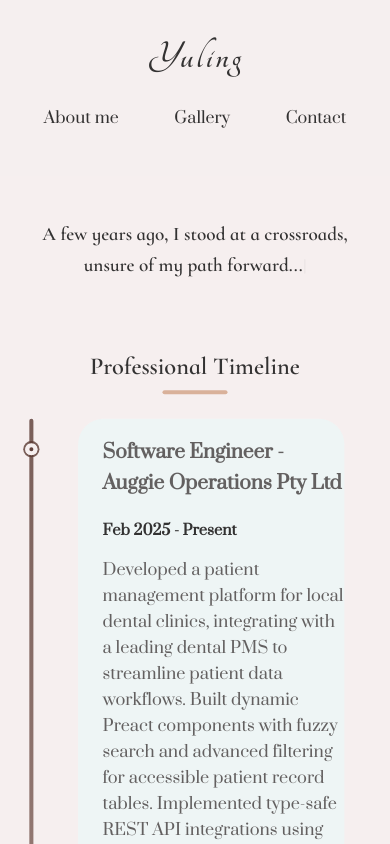
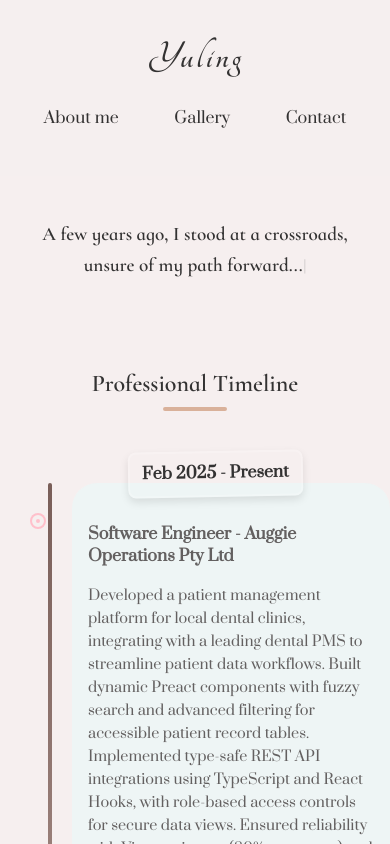
Before and after one commit to Summerflowerling/Summerflowerling.github.io, a React (Vite) app: page / in a window 390 px wide. Shown: the top 844 px of the page. Built offline with nearby package versions, Linux system fonts and the light colour scheme.

Commit message:
Update: Adjust timeline animetion

```diff
--- a/src/components/WorkExperienceItem.module.css
+++ b/src/components/WorkExperienceItem.module.css
@@ -1,29 +1,31 @@
 .aboutMeWidgetFlex {
   display: flex;
-  padding: 0 2rem;
-  margin: 3rem;
+  padding: 2.5rem 3rem;
+  margin: 2rem 0;
+  min-height: 12rem;
+  width: 100%;
 }
 
 .workExperienceWrapper {
   display: flex;
   width: 100%;
+  align-items: center;
 }
 
 .aboutMeWorkContent {
-  width: 70%;
+  width: 100%;
   color: var(--text-color-secondary);
 }
 
-.workingYears {
-  margin-left: 5rem;
-  margin-right: 0;
-  align-self: center;
-  color: var(--text-color);
-  white-space: nowrap;
+.aboutMeWorkContent h3 {
+  margin-bottom: 1rem;
+  font-size: 1.25rem;
+  line-height: 1.4;
 }
 
-.workingYearsSmall {
-  display: none;
+.aboutMeWorkContent p {
+  font-size: 1rem;
+  line-height: 1.6;
 }
 
 .aboutMeWidgetColor1 {
@@ -38,53 +40,32 @@
 
 @media (max-width: 48rem) {
   .aboutMeWidgetFlex {
-    flex-direction: column;
-    align-items: flex-start;
+    padding: 2rem 1.5rem;
+    margin: 1.5rem;
+    min-height: 10rem;
   }
 
-  .workingYears {
-    margin-left: 0;
-    margin-bottom: 1rem;
+  .aboutMeWorkContent h3 {
+    font-size: 1.1rem;
   }
 
-  .aboutMeWorkContent {
-    width: 100%;
-  }
-
-  .workingYears {
-    display: none;
-  }
-
-  .workingYearsSmall {
-    display: block;
-    margin-left: 0;
-    margin-bottom: 1rem;
-    font-size: 0.9rem;
-    align-self: flex-start;
-    color: var(--text-color);
+  .aboutMeWorkContent p {
+    font-size: 0.95rem;
   }
 }
 
 @media (max-width: 415px) {
   .aboutMeWidgetFlex {
-    padding-left: 1.5rem;
-    padding-right: 0;
-    margin: 2rem;
+    padding: 1.5rem 1rem;
+    margin: 1rem;
+    min-height: 8rem;
   }
 
-  .workExperienceWrapper {
-    flex-direction: column;
+  .aboutMeWorkContent h3 {
+    font-size: 1rem;
   }
 
-  .aboutMeWorkContent {
-    width: 100%;
-  }
-
-  .workingYears {
-    margin-left: 0;
-    margin-right: 0;
-    margin-bottom: 1rem;
+  .aboutMeWorkContent p {
     font-size: 0.9rem;
-    align-self: flex-start;
   }
 }
--- a/src/components/WorkExperienceItem.tsx
+++ b/src/components/WorkExperienceItem.tsx
@@ -3,24 +3,20 @@ import styles from './WorkExperienceItem.module.css';
 interface WorkExperienceItemProps {
   title: string;
   description: string;
-  years: string;
   colorClass: string;
 }
 
 const WorkExperienceItem: React.FC<WorkExperienceItemProps> = ({
   title,
   description,
-  years,
   colorClass,
 }) => (
   <div className={`${styles.aboutMeWidgetFlex} ${styles[colorClass]}`}>
     <div className={styles.workExperienceWrapper}>
       <div className={styles.aboutMeWorkContent}>
         <h3>{title}</h3>
-        <h3 className={styles.workingYearsSmall}>{years}</h3>
         <p>{description}</p>
       </div>
-      <h3 className={styles.workingYears}>{years}</h3>
     </div>
   </div>
 );
--- a/src/pages/About.module.css
+++ b/src/pages/About.module.css
@@ -44,9 +44,9 @@
 
 .timelineLine {
   position: absolute;
-  left: 2rem;
+  left: 50%;
+  transform: translateX(-50%);
   top: 0;
-  bottom: 0;
   width: 0.25rem;
   background: linear-gradient(
     to bottom,
@@ -54,26 +54,83 @@
     var(--color-desert-coral)
   );
   border-radius: 0.125rem;
-  transform-origin: top;
+  transition: height 1s ease-out;
 }
 
 .timelineItem {
   position: relative;
-  padding-left: 4rem;
-  margin-bottom: 3rem;
+  padding: 0;
+  margin-bottom: 4rem;
+  display: flex;
+  align-items: center;
+  min-height: 8rem;
+}
+
+/* Alternating layout - odd items (0, 2, 4...) go to the right */
+.timelineItem:nth-child(odd) {
+  justify-content: flex-start;
+}
+
+.timelineItem:nth-child(odd) .timelineContent {
+  margin-left: calc(50% + 2rem);
+  text-align: left;
+}
+
+/* Even items (1, 3, 5...) go to the left */
+.timelineItem:nth-child(even) {
+  justify-content: flex-end;
+}
+
+.timelineItem:nth-child(even) .timelineContent {
+  margin-right: calc(50% + 2rem);
+  text-align: right;
+}
+
+.timelineContent {
+  width: calc(50% - 3rem);
+  position: relative;
 }
 
 .timelineMarker {
   position: absolute;
-  left: 1.5rem;
-  top: 1.5rem;
+  left: 50%;
+  top: 2rem;
+  transform: translateX(-50%);
   width: 1rem;
   height: 1rem;
-  background: var(--color-dark-terracotta);
+  background: #ffc0cb; /* Light pink color */
   border-radius: 50%;
   border: 0.25rem solid var(--background-color);
-  box-shadow: 0 0 0 0.125rem var(--color-dark-terracotta);
+  box-shadow: 0 0 0 0.125rem #ffc0cb;
   z-index: 2;
+}
+
+.timelineYear {
+  position: absolute;
+  top: -2.5rem;
+  left: 0;
+  right: 0;
+  font-size: 1.2rem;
+  font-weight: 700;
+  color: var(--text-color);
+  padding: 0.75rem 1rem;
+  border-radius: 0.5rem;
+  white-space: nowrap;
+  z-index: 3;
+  text-align: center;
+  width: fit-content;
+  margin: 0 auto;
+  box-shadow: 0 4px 8px rgba(0, 0, 0, 0.1);
+  transform: rotate(-2deg);
+  border: 2px solid rgba(255, 255, 255, 0.2);
+}
+
+.timelineYearColor1 {
+  background-color: var(--widget-background-color1);
+}
+
+.timelineYearColor2 {
+  background-color: var(--widget-background-color2);
 }
 
 /* Section 3: Book Section (optimized for performance) */
@@ -122,18 +179,48 @@
   }
 
   .timelineLine {
-    left: 1rem;
+    left: 2rem;
+    transform: none;
   }
 
   .timelineItem {
-    padding-left: 2.5rem;
-    margin-bottom: 2rem;
+    padding-left: 3rem;
+    margin: 5rem 0;
+    display: block;
+  }
+
+  .timelineItem:nth-child(odd),
+  .timelineItem:nth-child(even) {
+    justify-content: flex-start;
+  }
+
+  .timelineItem:nth-child(odd) .timelineContent,
+  .timelineItem:nth-child(even) .timelineContent {
+    margin-left: 0;
+    margin-right: 0;
+    width: 100%;
+    text-align: left;
+  }
+
+  .timelineContent {
+    width: 100%;
   }
 
   .timelineMarker {
-    left: 0.75rem;
+    left: 1.25rem;
+    top: 2rem;
+    transform: none;
     width: 0.75rem;
     height: 0.75rem;
+  }
+
+  .timelineYear {
+    left: 0;
+    top: -2rem;
+    font-size: 1rem;
+    padding: 0.5rem 0.75rem;
+    text-align: left;
+    transform: rotate(-1deg);
   }
 
   .bookSection {
@@ -153,7 +240,12 @@
   }
 
   .timelineItem {
-    padding-left: 2rem;
+    padding-left: 2.5rem;
+    margin: 5rem 0;
+  }
+
+  .timelineMarker {
+    left: 1rem;
   }
 
   .workExperienceItem {
@@ -171,6 +263,17 @@
     background: var(--text-color);
     border-color: var(--background-color);
   }
+
+  .timelineYear {
+    color: var(--text-color);
+    background: var(--background-color);
+    border: 2px solid var(--text-color);
+  }
+
+  .timelineYearColor1,
+  .timelineYearColor2 {
+    background: var(--background-color);
+  }
 }
 
 /* Focus styles for keyboard navigation */
--- a/src/pages/About.tsx
+++ b/src/pages/About.tsx
@@ -24,7 +24,7 @@ const About = () => {
   // Scroll progress for sections
   const { scrollYProgress: timelineScrollYProgress } = useScroll({
     target: timelineRef,
-    offset: ['start end', 'end start'],
+    offset: ['start center', 'end center'],
   });
 
   const { scrollYProgress: bookScrollYProgress } = useScroll({
@@ -32,17 +32,119 @@ const About = () => {
     offset: ['start end', 'end start'],
   });
 
-  // Transform values for parallax and effects
-  const timelineScale = useTransform(
+  // Transform values for timeline line extension
+  const timelineLineHeight = useTransform(
     timelineScrollYProgress,
-    [0, 0.5, 1],
-    [0.9, 1, 1.1],
+    [0, 0.9],
+    ['0%', '100%'],
   );
+
   const timelineOpacity = useTransform(
     timelineScrollYProgress,
     [0, 0.2, 0.8, 1],
-    [0, 1, 1, 0.7],
+    [0, 1, 1, 0.8],
   );
+
+  // Create transforms for each timeline item
+  const item0Opacity = useTransform(
+    timelineScrollYProgress,
+    [0, 0.15, 0.85, 1],
+    [0, 1, 1, 0],
+  );
+  const item0X = useTransform(timelineScrollYProgress, [0, 0.2], [-20, 0]);
+  const item0Scale = useTransform(timelineScrollYProgress, [0, 0.2], [0.9, 1]);
+
+  const item1Opacity = useTransform(
+    timelineScrollYProgress,
+    [0.1, 0.25, 0.9, 1],
+    [0, 1, 1, 0],
+  );
+  const item1X = useTransform(timelineScrollYProgress, [0.1, 0.35], [-20, 0]);
+  const item1Scale = useTransform(
+    timelineScrollYProgress,
+    [0.1, 0.35],
+    [0.9, 1],
+  );
+
+  const item2Opacity = useTransform(
+    timelineScrollYProgress,
+    [0.25, 0.4, 0.95, 1],
+    [0, 1, 1, 0],
+  );
+  const item2X = useTransform(timelineScrollYProgress, [0.25, 0.5], [-20, 0]);
+  const item2Scale = useTransform(
+    timelineScrollYProgress,
+    [0.25, 0.5],
+    [0.9, 1],
+  );
+
+  const item3Opacity = useTransform(
+    timelineScrollYProgress,
+    [0.4, 0.55, 1, 1],
+    [0, 1, 1, 0],
+  );
+  const item3X = useTransform(timelineScrollYProgress, [0.4, 0.65], [-20, 0]);
+  const item3Scale = useTransform(
+    timelineScrollYProgress,
+    [0.4, 0.65],
+    [0.9, 1],
+  );
+
+  const item4Opacity = useTransform(
+    timelineScrollYProgress,
+    [0.55, 0.7, 1, 1],
+    [0, 1, 1, 0],
+  );
+  const item4X = useTransform(timelineScrollYProgress, [0.55, 0.8], [-20, 0]);
+  const item4Scale = useTransform(
+    timelineScrollYProgress,
+    [0.55, 0.8],
+    [0.9, 1],
+  );
+
+  // Array of transforms for easy access
+  const itemTransforms = [
+    { opacity: item0Opacity, x: item0X, scale: item0Scale },
+    { opacity: item1Opacity, x: item1X, scale: item1Scale },
+    { opacity: item2Opacity, x: item2X, scale: item2Scale },
+    { opacity: item3Opacity, x: item3X, scale: item3Scale },
+    { opacity: item4Opacity, x: item4X, scale: item4Scale },
+  ];
+
+  // Create year-specific transforms with slightly earlier fade in for staggered effect
+  const year0Opacity = useTransform(
+    timelineScrollYProgress,
+    [0, 0.1, 0.8, 0.95],
+    [0, 1, 1, 0],
+  );
+  const year1Opacity = useTransform(
+    timelineScrollYProgress,
+    [0.05, 0.2, 0.85, 1],
+    [0, 1, 1, 0],
+  );
+  const year2Opacity = useTransform(
+    timelineScrollYProgress,
+    [0.2, 0.35, 0.9, 1],
+    [0, 1, 1, 0],
+  );
+  const year3Opacity = useTransform(
+    timelineScrollYProgress,
+    [0.35, 0.5, 0.95, 1],
+    [0, 1, 1, 0],
+  );
+  const year4Opacity = useTransform(
+    timelineScrollYProgress,
+    [0.5, 0.65, 1, 1],
+    [0, 1, 1, 0],
+  );
+
+  const yearTransforms = [
+    year0Opacity,
+    year1Opacity,
+    year2Opacity,
+    year3Opacity,
+    year4Opacity,
+  ];
 
   const bookScale = useTransform(
     bookScrollYProgress,
@@ -54,32 +156,6 @@ const About = () => {
     [0, 0.3, 0.7, 1],
     [0, 1, 1, 0.8],
   );
-
-  // Animation variants
-  const timelineVariants: Variants = {
-    hidden: { opacity: 0, scaleY: 0 },
-    visible: {
-      opacity: 1,
-      scaleY: 1,
-      transition: { duration: 1, ease: 'easeOut' },
-    },
-  };
-
-  const timelineItemVariants: Variants = {
-    hidden: { opacity: 0, x: -50, rotateY: -15 },
-    visible: (i: number) => ({
-      opacity: 1,
-      x: 0,
-      rotateY: 0,
-      transition: {
-        delay: i * 0.2,
-        duration: 0.6,
-        ease: 'easeOut',
-        type: 'spring',
-        stiffness: 80,
-      },
-    }),
-  };
 
   const bookVariants: Variants = {
     hidden: { opacity: 0, rotateY: -20, scale: 0.9 },
@@ -108,13 +184,9 @@ const About = () => {
         <StorySection />
 
         {/* Section 2: Work Experience Timeline */}
-        <motion.section
+        <section
           ref={timelineRef}
           className={styles.timelineSection}
-          style={{
-            scale: timelineScale,
-            opacity: timelineOpacity,
-          }}
           aria-label='Work experience timeline'
         >
           <motion.h2
@@ -130,39 +202,55 @@ const About = () => {
           <div className={styles.timelineContainer}>
             <motion.div
               className={styles.timelineLine}
-              initial='hidden'
-              whileInView='visible'
-              viewport={{ once: true, amount: 0.2 }}
-              variants={timelineVariants}
+              style={{
+                height: timelineLineHeight,
+                opacity: timelineOpacity,
+              }}
               aria-hidden='true'
             />
 
             <AnimatePresence>
-              {workExperiences.map((experience, index) => (
+              {workExperiences.map((experience, index) => {
+                const transforms = itemTransforms[index] || itemTransforms[0];
+                const yearOpacity = yearTransforms[index] || yearTransforms[0];
+
+                return (
                   <motion.div
                     key={experience.id}
                     className={styles.timelineItem}
-                  custom={index}
-                  initial='hidden'
-                  whileInView='visible'
-                  viewport={{ once: true, amount: 0.3 }}
-                  variants={timelineItemVariants}
+                    style={{
+                      opacity: transforms.opacity,
+                      x: transforms.x,
+                      scale: transforms.scale,
+                    }}
                     role='article'
                     aria-label={`Work experience: ${experience.title}`}
                     tabIndex={0}
                   >
                     <div className={styles.timelineMarker} aria-hidden='true' />
+                    <div className={styles.timelineContent}>
+                      <motion.div
+                        className={`${styles.timelineYear} ${
+                          styles[
+                            `timelineYear${experience.colorClass.slice(-1)}`
+                          ]
+                        }`}
+                        style={{ opacity: yearOpacity }}
+                      >
+                        {experience.years}
+                      </motion.div>
                       <MemoizedWorkExperienceItem
                         title={experience.title}
                         description={experience.description}
-                    years={experience.years}
                         colorClass={experience.colorClass}
                       />
+                    </div>
                   </motion.div>
-              ))}
+                );
+              })}
             </AnimatePresence>
           </div>
-        </motion.section>
+        </section>
 
         {/* Section 3: Hobbies with BookCarousel */}
         <motion.h2
```
Lines whose indentation alone changed are shown as unchanged.
